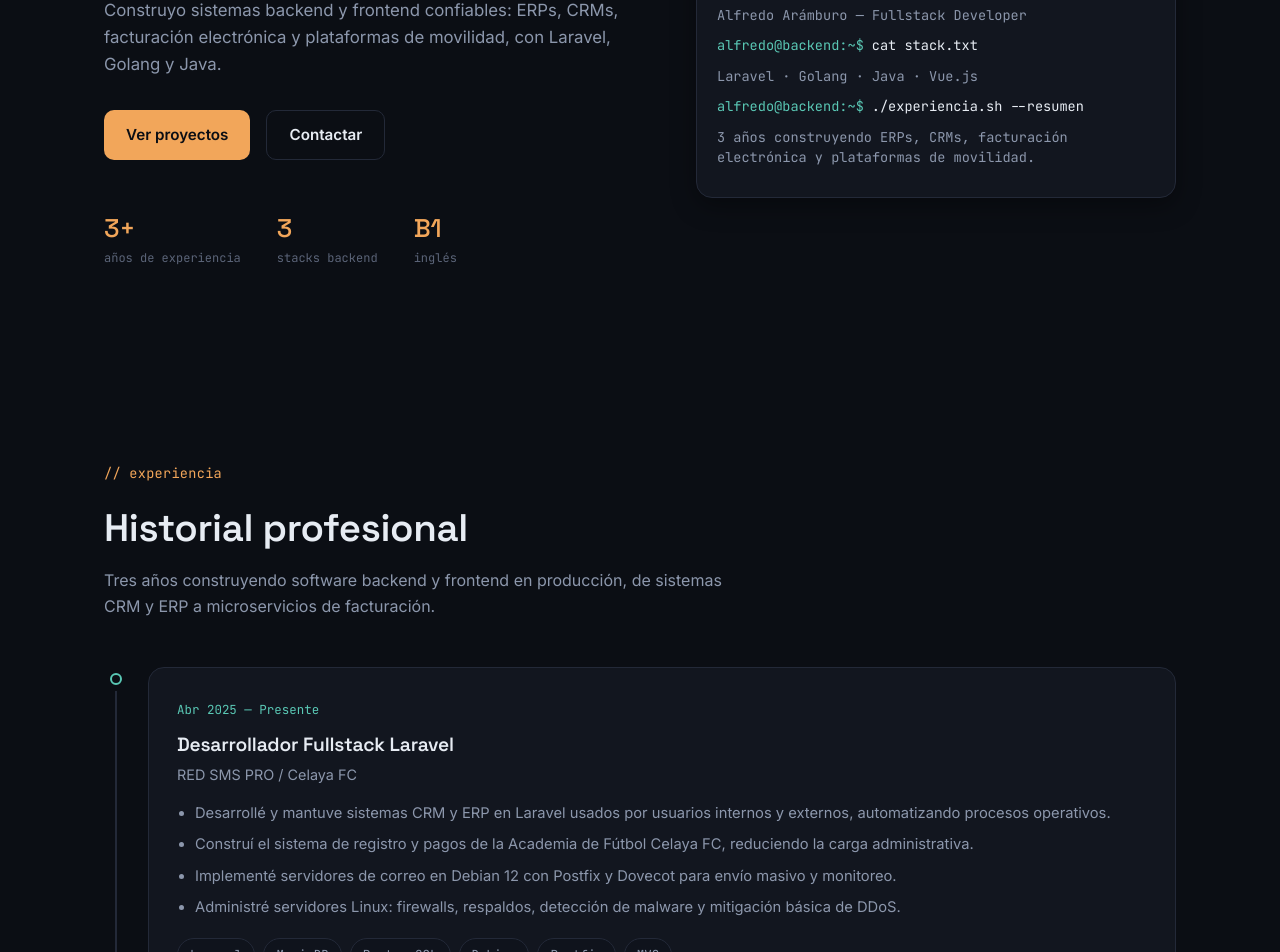
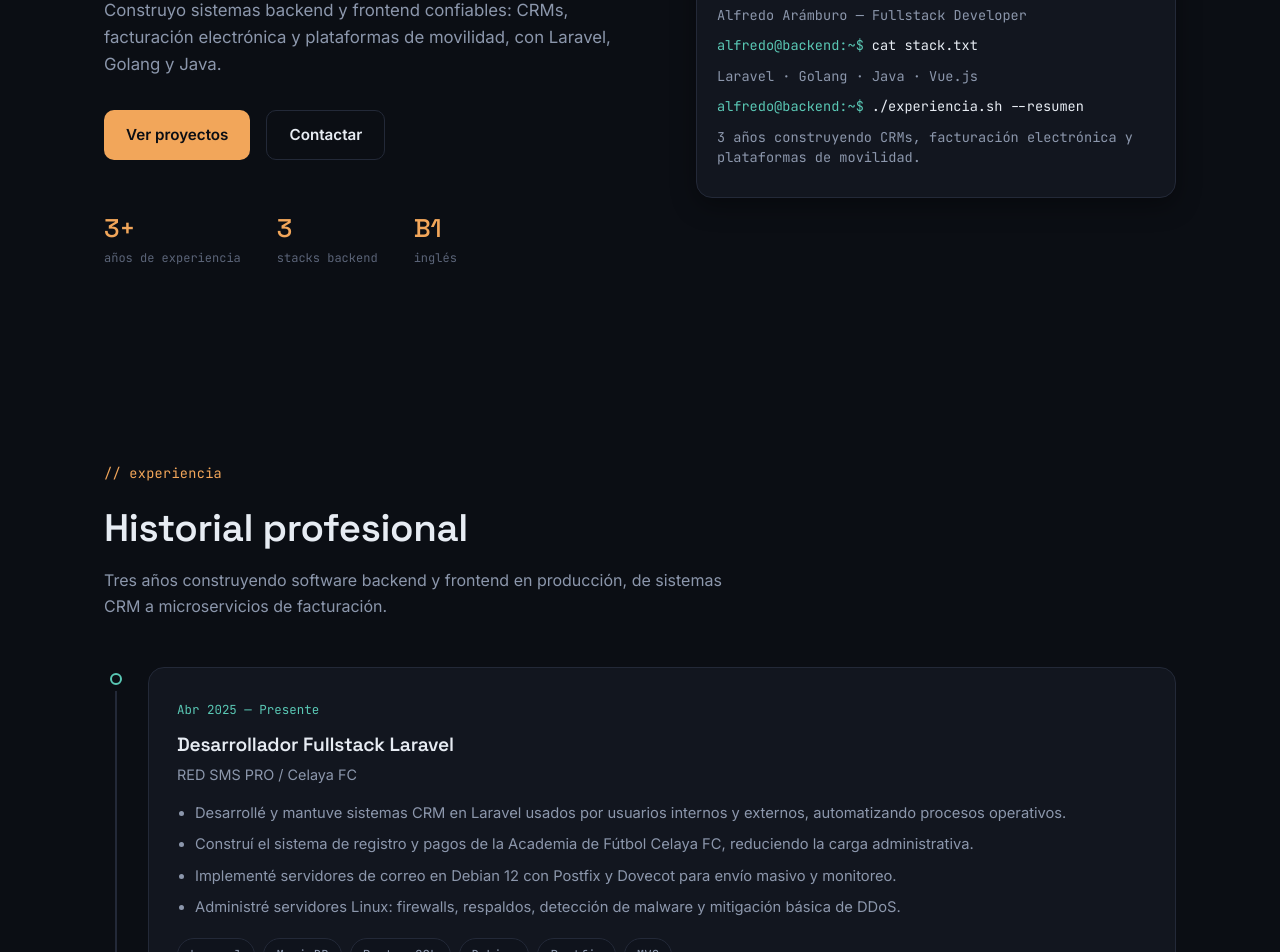
Before and after one commit to AlfredoAC25/my-portfolio, a Vue app: page / in a window 1280 px wide. Shown: the part 320-1272 px from the top of the page. Built offline with nearby package versions, Linux system fonts and the light colour scheme.

Commit message:
refactor: erps references removed from translations

```diff
--- a/src/data/translations.js
+++ b/src/data/translations.js
@@ -12,7 +12,7 @@ export const translations = {
     hero: {
       eyebrow: '// fullstack developer · celaya, méxico',
       title: 'Alfredo Arámburo',
-      lead: 'Construyo sistemas backend y frontend confiables: ERPs, CRMs, facturación electrónica y plataformas de movilidad, con Laravel, Golang y Java.',
+      lead: 'Construyo sistemas backend y frontend confiables: CRMs, facturación electrónica y plataformas de movilidad, con Laravel, Golang y Java.',
       projects: 'Ver proyectos',
       contact: 'Contactar',
       years: 'años de experiencia',
@@ -27,7 +27,7 @@ export const translations = {
         { type: 'cmd', text: './experiencia.sh --resumen' },
         {
           type: 'out',
-          text: '3 años construyendo ERPs, CRMs, facturación electrónica y plataformas de movilidad.',
+          text: '3 años construyendo CRMs, facturación electrónica y plataformas de movilidad.',
         },
       ],
     },
@@ -45,14 +45,14 @@ export const translations = {
     experience: {
       eyebrow: '// experiencia',
       title: 'Historial profesional',
-      sub: 'Tres años construyendo software backend y frontend en producción, de sistemas CRM y ERP a microservicios de facturación.',
+      sub: 'Tres años construyendo software backend y frontend en producción, de sistemas CRM a microservicios de facturación.',
       jobs: [
         {
           role: 'Desarrollador Fullstack Laravel',
           company: 'RED SMS PRO / Celaya FC',
           period: 'Abr 2025 — Presente',
           bullets: [
-            'Desarrollé y mantuve sistemas CRM y ERP en Laravel usados por usuarios internos y externos, automatizando procesos operativos.',
+            'Desarrollé y mantuve sistemas CRM en Laravel usados por usuarios internos y externos, automatizando procesos operativos.',
             'Construí el sistema de registro y pagos de la Academia de Fútbol Celaya FC, reduciendo la carga administrativa.',
             'Implementé servidores de correo en Debian 12 con Postfix y Dovecot para envío masivo y monitoreo.',
             'Administré servidores Linux: firewalls, respaldos, detección de malware y mitigación básica de DDoS.',
@@ -199,7 +199,7 @@ export const translations = {
     hero: {
       eyebrow: '// fullstack developer · celaya, mexico',
       title: 'Alfredo Arámburo',
-      lead: 'I build reliable backend and frontend systems: ERPs, CRMs, electronic invoicing platforms, and mobility systems using Laravel, Golang, and Java.',
+      lead: 'I build reliable backend and frontend systems: CRMs, electronic invoicing platforms, and mobility systems using Laravel, Golang, and Java.',
       projects: 'View projects',
       contact: 'Contact',
       years: 'years of experience',
@@ -214,7 +214,7 @@ export const translations = {
         { type: 'cmd', text: './experience.sh --summary' },
         {
           type: 'out',
-          text: '3 years building ERPs, CRMs, electronic invoicing systems, and mobility platforms.',
+          text: '3 years building CRMs, electronic invoicing systems, and mobility platforms.',
         },
       ],
     },
@@ -232,14 +232,14 @@ export const translations = {
     experience: {
       eyebrow: '// experience',
       title: 'Professional experience',
-      sub: 'Three years building production backend and frontend software, from CRM and ERP systems to electronic invoicing microservices.',
+      sub: 'Three years building production backend and frontend software, from CRM systems to electronic invoicing microservices.',
       jobs: [
         {
           role: 'Fullstack Laravel Developer',
           company: 'RED SMS PRO / Celaya FC',
           period: 'Apr 2025 — Present',
           bullets: [
-            'Developed and maintained CRM and ERP systems in Laravel used by internal and external users, automating operational processes.',
+            'Developed and maintained CRM and systems in Laravel used by internal and external users, automating operational processes.',
             'Built the registration and payment system for the Celaya FC Football Academy, reducing administrative workload.',
             'Implemented mail servers on Debian 12 with Postfix and Dovecot for bulk email delivery and monitoring.',
             'Managed Linux servers, including firewalls, backups, malware detection, and basic DDoS mitigation.',
```
